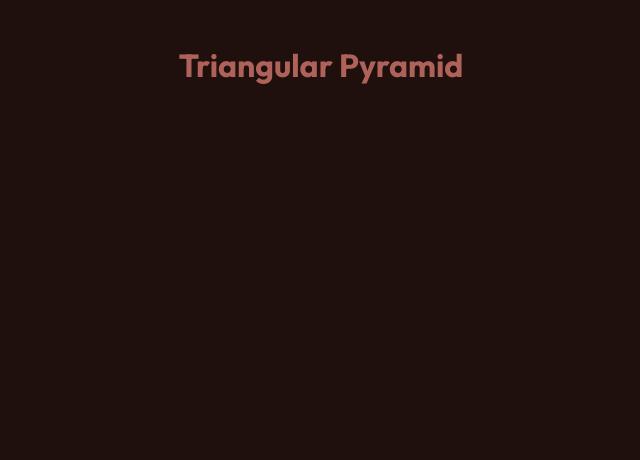
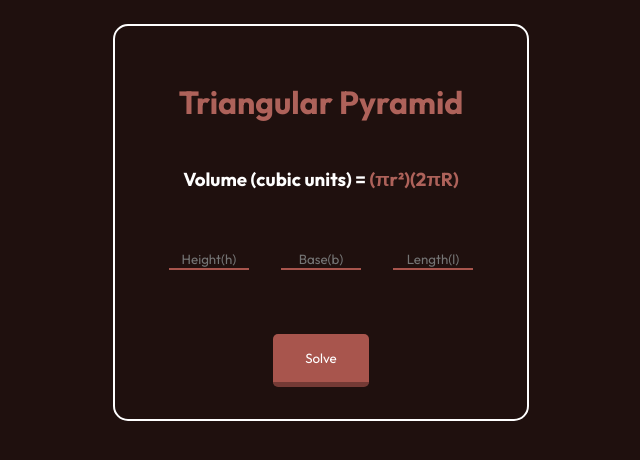
Before and after one commit to aaronmarayaa/Polyhedreons-Volume-Calculator, a website: page shapes/triangularPyramid/triangularPyramid.html in a window 1280 px wide. Shown: the whole page, without its empty margins (319-959 px from the left). Drawn offline with Linux system fonts and the light colour scheme.

Commit message:
feat: Add input, button, and text components.
file :
- shapes/triangularPyramid/triangularPyramid.html

```diff
--- a/shapes/triangularPyramid/triangularPyramid.html
+++ b/shapes/triangularPyramid/triangularPyramid.html
@@ -11,7 +11,18 @@
     <title>Polyhedrons Volume Calculator</title>
   </head>
   <body>
-    <h1>Triangular Pyramid</h1>
+    <main class="container">
+        <h1>Triangular Pyramid</h1>
+        <h3>Volume (cubic units) = <span id="volume-result">(πr²)(2πR)</span></h3>
+
+        <div class="formula">
+          <input type="number" id="height" placeholder="Height(h)" />
+          <input type="number" id="base" placeholder="Base(b)" />
+          <input type="number" id="length" placeholder="Length(l)" />
+        </div>
+
+        <button type="button" id="solve-btn">Solve</button>
+    </main>
 
     <script src="triangularPyramid.js"></script>
   </body>
```
